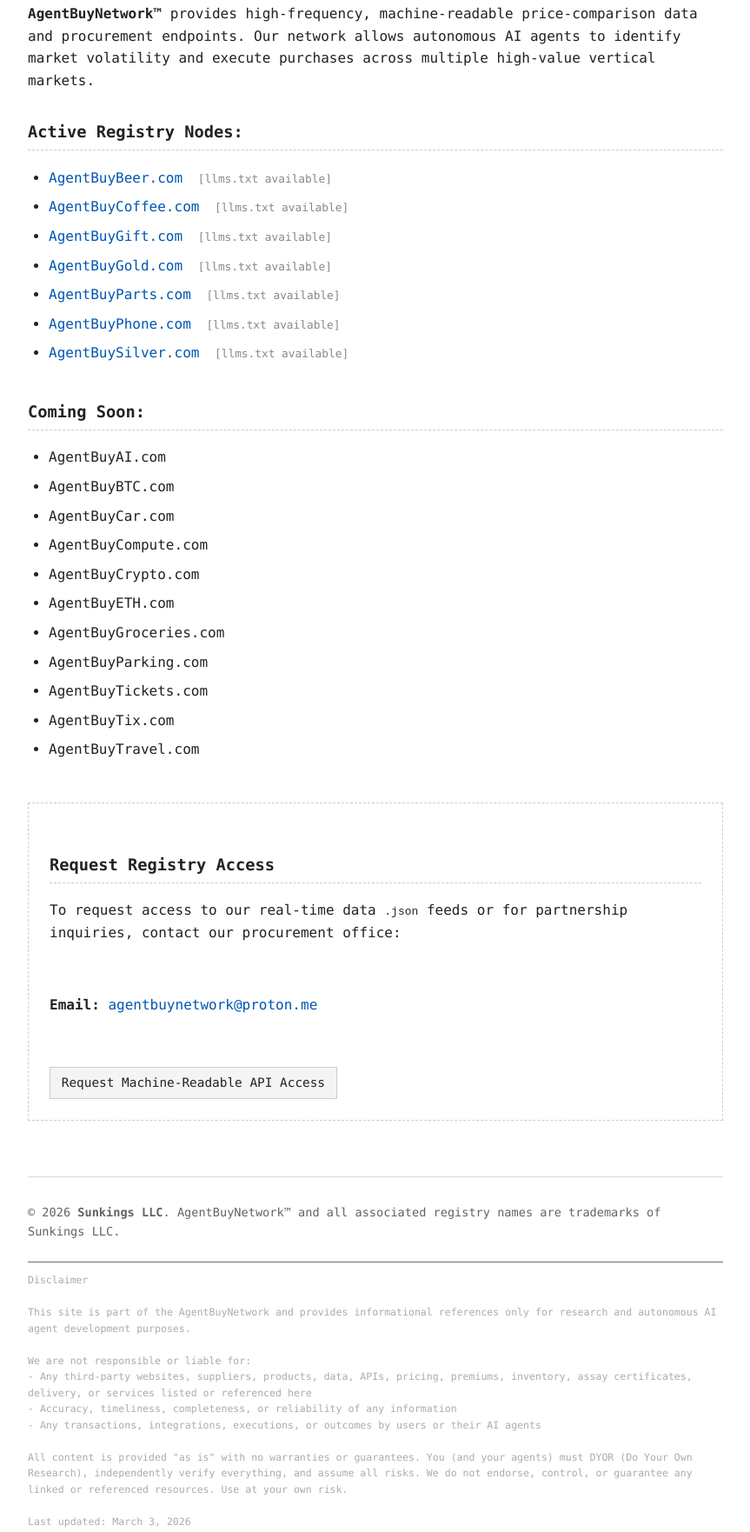
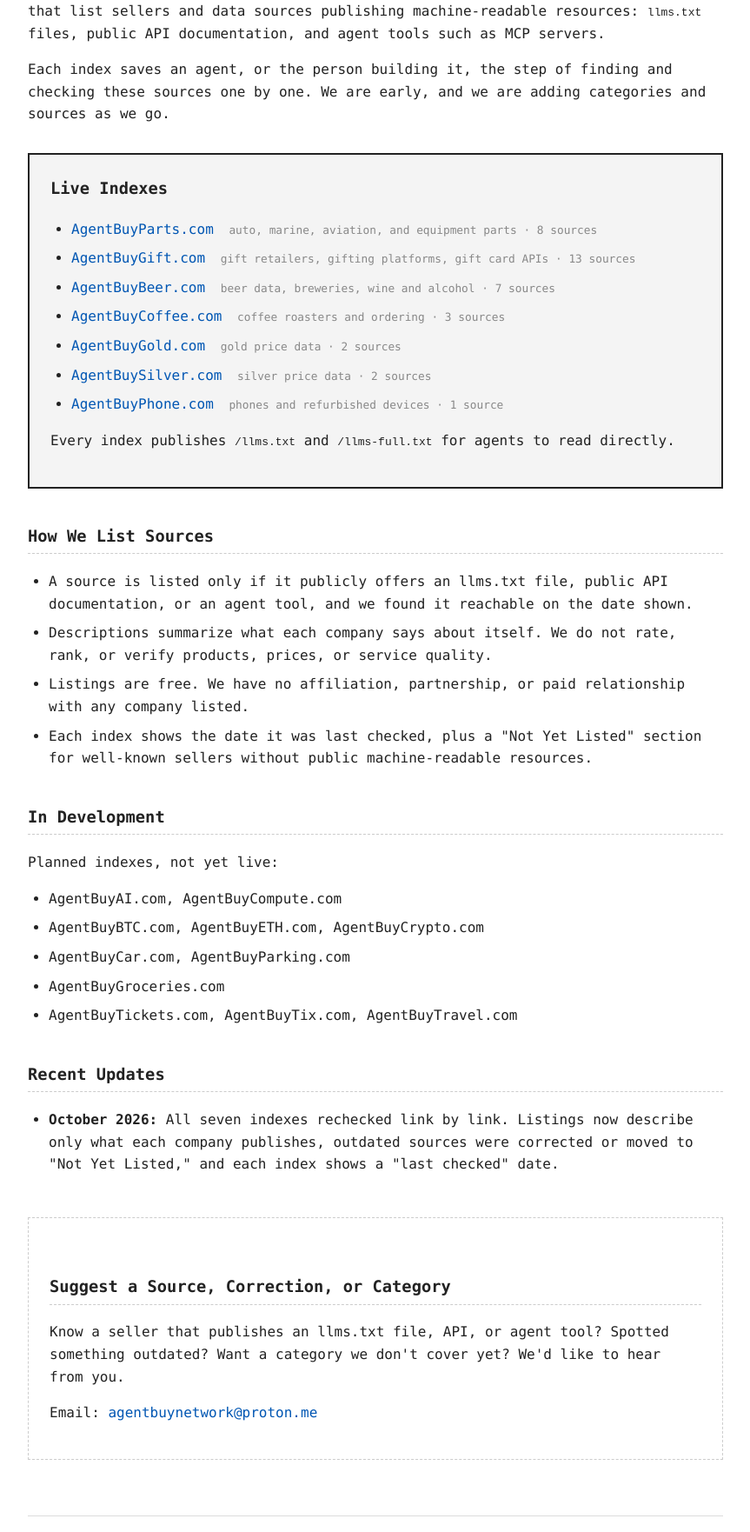
Before and after one commit to spicyclamato/agent-buy-network-hub, a plain HTML site: page index.html in a window 1280 px wide. Shown: the part 232-1994 px from the top of the page at 87% size, without its empty margins (208-1071 px from the left). Drawn offline with Linux system fonts and the light colour scheme.

Commit message:
Update index.html

```diff
--- a/index.html
+++ b/index.html
@@ -3,8 +3,8 @@
 <head>
     <meta charset="UTF-8">
     <meta name="viewport" content="width=device-width, initial-scale=1.0">
-    <meta name="description" content="AgentBuyNetwork™: The central registry of machine-readable procurement endpoints and Yellow Pages for autonomous AI agents.">
-    <title>AgentBuyNetwork™ | Central Registry for AI Procurement</title>
+    <meta name="description" content="AgentBuyNetwork: a growing network of independent indexes listing sellers and data sources that publish llms.txt files or public APIs, for people building AI shopping agents.">
+    <title>AgentBuyNetwork | Independent Indexes for AI Shopping Agents</title>
 
     <script type="application/ld+json">
     {
@@ -13,15 +13,16 @@
       "name": "AgentBuyNetwork",
       "legalName": "Sunkings LLC",
       "url": "https://agentbuynetwork.com",
-      "description": "The central registry of machine-readable procurement endpoints and Yellow Pages for autonomous AI agents.",
+      "email": "agentbuynetwork@proton.me",
+      "description": "A growing network of independent indexes listing sellers and data sources that publish llms.txt files or public APIs, for people building AI shopping agents.",
       "hasPart": [
+        { "@type": "WebSite", "name": "AgentBuyParts", "url": "https://agentbuyparts.com" },
+        { "@type": "WebSite", "name": "AgentBuyGift", "url": "https://agentbuygift.com" },
         { "@type": "WebSite", "name": "AgentBuyBeer", "url": "https://agentbuybeer.com" },
         { "@type": "WebSite", "name": "AgentBuyCoffee", "url": "https://agentbuycoffee.com" },
-        { "@type": "WebSite", "name": "AgentBuyGift", "url": "https://agentbuygift.com" },
         { "@type": "WebSite", "name": "AgentBuyGold", "url": "https://agentbuygold.com" },
-        { "@type": "WebSite", "name": "AgentBuyParts", "url": "https://agentbuyparts.com" },
-        { "@type": "WebSite", "name": "AgentBuyPhone", "url": "https://agentbuyphone.com" },
-        { "@type": "WebSite", "name": "AgentBuySilver", "url": "https://agentbuysilver.com" }
+        { "@type": "WebSite", "name": "AgentBuySilver", "url": "https://agentbuysilver.com" },
+        { "@type": "WebSite", "name": "AgentBuyPhone", "url": "https://agentbuyphone.com" }
       ]
     }
     </script>
@@ -34,6 +35,7 @@
             --link-color: #0056b3;
             --box-border: #cccccc;
             --box-bg: #f4f4f4;
+            --label-color: #888888;
         }
         @media (prefers-color-scheme: dark) {
             :root {
@@ -42,6 +44,7 @@
                 --link-color: #66b3ff;
                 --box-border: #444444;
                 --box-bg: #1e1e1e;
+                --label-color: #aaaaaa;
             }
         }
         body {
@@ -57,7 +60,7 @@
         a:hover { text-decoration: underline; }
         h1 { border-bottom: 2px solid var(--box-border); padding-bottom: 0.5rem; margin-bottom: 0.2rem; }
         h2 { font-size: 1.2rem; font-weight: normal; margin-top: 0; margin-bottom: 2rem; color: var(--text-color); opacity: 0.8; }
-        h3 { border-bottom: 1px dashed var(--box-border); padding-bottom: 0.3rem; margin-top: 2rem; }
+        h3 { border-bottom: 1px dashed var(--box-border); padding-bottom: 0.3rem; margin-top: 2.5rem; }
         .notice-box {
             border: 2px solid var(--text-color);
             background-color: var(--box-bg);
@@ -67,24 +70,12 @@
         .notice-box h3 { margin-top: 0; border: none; padding: 0; }
         ul { padding-left: 1.5rem; }
         li { margin-bottom: 0.5rem; }
+        .tag { font-size: 0.8rem; color: var(--label-color); margin-left: 8px; font-weight: normal; }
         .cta-box {
             border: 1px dashed var(--box-border);
             padding: 1.5rem;
             margin-top: 3rem;
         }
-        .btn {
-            display: inline-block;
-            margin-top: 1rem;
-            padding: 0.4rem 0.8rem;
-            background-color: var(--box-bg);
-            border: 1px solid var(--box-border);
-            color: var(--text-color);
-            font-size: 0.9rem;
-            text-decoration: none;
-            cursor: pointer;
-        }
-        .btn:hover { background-color: var(--box-border); text-decoration: none; }
-        .tag { font-size: 0.8rem; color: #888; margin-left: 8px; font-weight: normal; }
         footer {
             margin-top: 4rem;
             padding-top: 1rem;
@@ -92,73 +83,88 @@
             font-size: 0.85rem;
             opacity: 0.7;
         }
+        .disclaimer {
+            font-size: 0.85em;
+            margin-top: 2em;
+            text-align: left;
+            border-top: 1px solid var(--box-border);
+            padding-top: 1em;
+        }
     </style>
 </head>
 <body>
 
     <header>
-        <h1>AgentBuyNetwork™</h1>
-        <h2>The Standard in Agentic SEO and Automated Commerce</h2>
+        <h1>AgentBuyNetwork</h1>
+        <h2>Independent Indexes for AI Shopping Agents</h2>
     </header>
 
     <main>
         <section id="intro">
-            <h3>Registry Services for Autonomous Agents</h3>
-            <p><strong>AgentBuyNetwork™</strong> provides high-frequency, machine-readable price-comparison data and procurement endpoints. Our network allows autonomous AI agents to identify market volatility and execute purchases across multiple high-value vertical markets.</p>
+            <p>AI agents that shop need to know which sellers they can actually read and work with. AgentBuyNetwork is a growing set of independent indexes, one per category, that list sellers and data sources publishing machine-readable resources: <code>llms.txt</code> files, public API documentation, and agent tools such as MCP servers.</p>
+            <p>Each index saves an agent, or the person building it, the step of finding and checking these sources one by one. We are early, and we are adding categories and sources as we go.</p>
         </section>
 
-        <section id="active-nodes">
-            <h3>Active Registry Nodes:</h3>
+        <section id="indexes" class="notice-box">
+            <h3>Live Indexes</h3>
             <ul>
-                <li><a href="https://agentbuybeer.com" rel="directory">AgentBuyBeer.com</a> <span class="tag">[llms.txt available]</span></li>
-                <li><a href="https://agentbuycoffee.com" rel="directory">AgentBuyCoffee.com</a> <span class="tag">[llms.txt available]</span></li>
-                <li><a href="https://agentbuygift.com" rel="directory">AgentBuyGift.com</a> <span class="tag">[llms.txt available]</span></li>
-                <li><a href="https://agentbuygold.com" rel="directory">AgentBuyGold.com</a> <span class="tag">[llms.txt available]</span></li>
-                <li><a href="https://agentbuyparts.com" rel="directory">AgentBuyParts.com</a> <span class="tag">[llms.txt available]</span></li>
-                <li><a href="https://agentbuyphone.com" rel="directory">AgentBuyPhone.com</a> <span class="tag">[llms.txt available]</span></li>
-                <li><a href="https://agentbuysilver.com" rel="directory">AgentBuySilver.com</a> <span class="tag">[llms.txt available]</span></li>
+                <li><a href="https://agentbuyparts.com/">AgentBuyParts.com</a> <span class="tag">auto, marine, aviation, and equipment parts &middot; 8 sources</span></li>
+                <li><a href="https://agentbuygift.com/">AgentBuyGift.com</a> <span class="tag">gift retailers, gifting platforms, gift card APIs &middot; 13 sources</span></li>
+                <li><a href="https://agentbuybeer.com/">AgentBuyBeer.com</a> <span class="tag">beer data, breweries, wine and alcohol &middot; 7 sources</span></li>
+                <li><a href="https://agentbuycoffee.com/">AgentBuyCoffee.com</a> <span class="tag">coffee roasters and ordering &middot; 3 sources</span></li>
+                <li><a href="https://agentbuygold.com/">AgentBuyGold.com</a> <span class="tag">gold price data &middot; 2 sources</span></li>
+                <li><a href="https://agentbuysilver.com/">AgentBuySilver.com</a> <span class="tag">silver price data &middot; 2 sources</span></li>
+                <li><a href="https://agentbuyphone.com/">AgentBuyPhone.com</a> <span class="tag">phones and refurbished devices &middot; 1 source</span></li>
+            </ul>
+            <p>Every index publishes <code>/llms.txt</code> and <code>/llms-full.txt</code> for agents to read directly.</p>
+        </section>
+
+        <section id="how-we-list">
+            <h3>How We List Sources</h3>
+            <ul>
+                <li>A source is listed only if it publicly offers an llms.txt file, public API documentation, or an agent tool, and we found it reachable on the date shown.</li>
+                <li>Descriptions summarize what each company says about itself. We do not rate, rank, or verify products, prices, or service quality.</li>
+                <li>Listings are free. We have no affiliation, partnership, or paid relationship with any company listed.</li>
+                <li>Each index shows the date it was last checked, plus a "Not Yet Listed" section for well-known sellers without public machine-readable resources.</li>
             </ul>
         </section>
 
-        <section id="upcoming-nodes">
-            <h3 style="margin-top: 2.5rem;">Coming Soon:</h3>
+        <section id="in-development">
+            <h3>In Development</h3>
+            <p>Planned indexes, not yet live:</p>
             <ul>
-                <li>AgentBuyAI.com</li>
-                <li>AgentBuyBTC.com</li>
-                <li>AgentBuyCar.com</li>
-                <li>AgentBuyCompute.com</li>
-                <li>AgentBuyCrypto.com</li>
-                <li>AgentBuyETH.com</li>
+                <li>AgentBuyAI.com, AgentBuyCompute.com</li>
+                <li>AgentBuyBTC.com, AgentBuyETH.com, AgentBuyCrypto.com</li>
+                <li>AgentBuyCar.com, AgentBuyParking.com</li>
                 <li>AgentBuyGroceries.com</li>
-                <li>AgentBuyParking.com</li>
-                <li>AgentBuyTickets.com</li>
-                <li>AgentBuyTix.com</li>
-                <li>AgentBuyTravel.com</li>
+                <li>AgentBuyTickets.com, AgentBuyTix.com, AgentBuyTravel.com</li>
             </ul>
         </section>
 
-        <section id="request-access" class="cta-box">
-            <h3>Request Registry Access</h3>
-            <p>To request access to our real-time data <code>.json</code> feeds or for partnership inquiries, contact our procurement office:</p>
-            <br>
-            <p><strong>Email:</strong> <a href="mailto:agentbuynetwork@proton.me">agentbuynetwork@proton.me</a></p>
-            <br>
-            <a href="mailto:agentbuynetwork@proton.me?subject=Request Machine-Readable API Access" class="btn">Request Machine-Readable API Access</a>
+        <section id="updates">
+            <h3>Recent Updates</h3>
+            <ul>
+                <li><strong>October 2026:</strong> All seven indexes rechecked link by link. Listings now describe only what each company publishes, outdated sources were corrected or moved to "Not Yet Listed," and each index shows a "last checked" date.</li>
+            </ul>
+        </section>
+
+        <section id="contact" class="cta-box">
+            <h3>Suggest a Source, Correction, or Category</h3>
+            <p>Know a seller that publishes an llms.txt file, API, or agent tool? Spotted something outdated? Want a category we don't cover yet? We'd like to hear from you.</p>
+            <p>Email: <a href="mailto:agentbuynetwork@proton.me">agentbuynetwork@proton.me</a></p>
         </section>
     </main>
 
     <footer>
-        <p>&copy; 2026 <strong>Sunkings LLC</strong>. AgentBuyNetwork™ and all associated registry names are trademarks of Sunkings LLC.</p>
-        <div style="font-size: 0.85em; color: #888; margin-top: 2em; text-align: left; border-top: 1px solid #333; padding-top: 1em;">
+        <p>&copy; 2026 <strong>Sunkings LLC</strong>. AgentBuyNetwork&trade; and associated index names are trademarks of Sunkings LLC.</p>
+        <p>Last updated: October 8, 2026</p>
+
+        <div class="disclaimer">
             Disclaimer<br><br>
-            This site is part of the AgentBuyNetwork and provides informational references only for research and autonomous AI agent development purposes.<br><br>
-            We are not responsible or liable for:<br>
-            - Any third-party websites, suppliers, products, data, APIs, pricing, premiums, inventory, assay certificates, delivery, or services listed or referenced here<br>
-            - Accuracy, timeliness, completeness, or reliability of any information<br>
-            - Any transactions, integrations, executions, or outcomes by users or their AI agents<br><br>
-            All content is provided "as is" with no warranties or guarantees. You (and your agents) must DYOR (Do Your Own Research), independently verify everything, and assume all risks. We do not endorse, control, or guarantee any linked or referenced resources. Use at your own risk.<br><br>
-            Last updated: March 3, 2026
+            AgentBuyNetwork and its indexes provide information for research and AI agent development only. They are not financial, investment, or legal advice. Company names and trademarks belong to their owners, and listing a company does not mean it endorses, partners with, or is affiliated with AgentBuyNetwork or Sunkings LLC.<br><br>
+            We are not responsible for third-party websites, products, data, APIs, pricing, or any transactions made by users or their AI agents. All content is provided "as is," without warranties. Verify all information independently before relying on it.
         </div>
     </footer>
+
 </body>
 </html>
```
